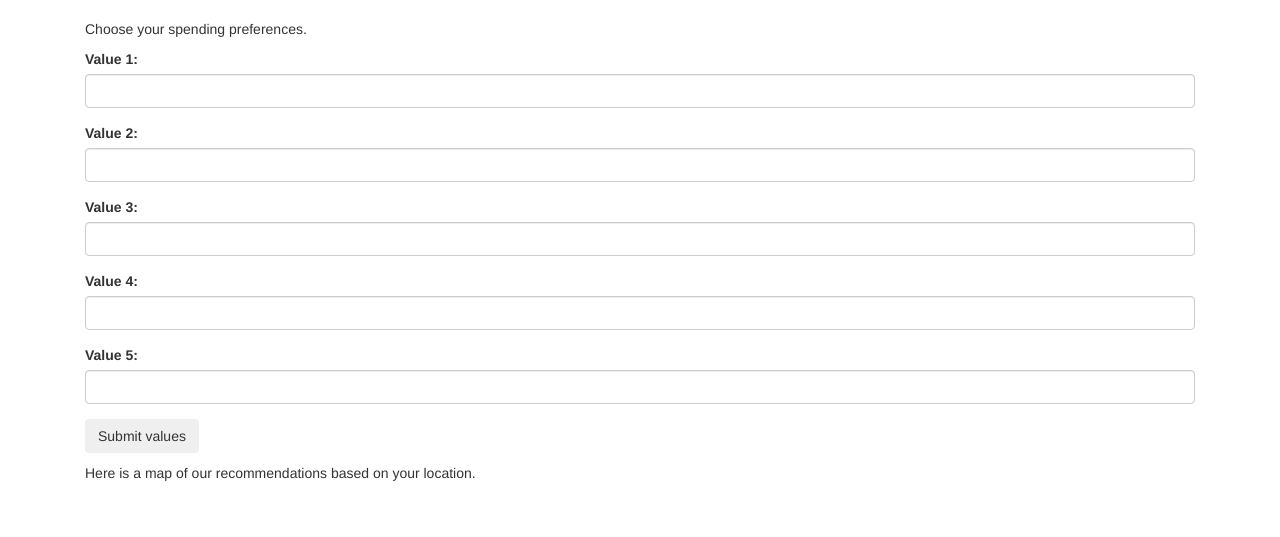
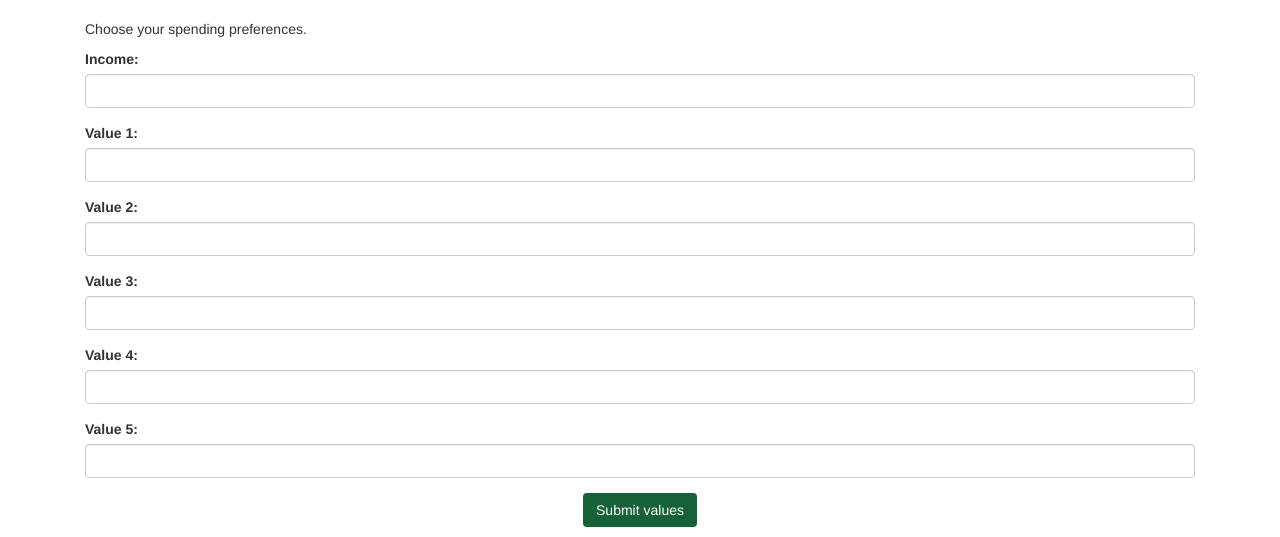
Before and after one commit to aaronabraham311/Leonardo, a Flask app: page / in a window 1280 px wide. Shown: the part 1152-1689 px from the top of the page. Before the commit the page ends 1633 px from the top, so only its background shows below. Run offline with Flask 2, Linux system fonts and the light colour scheme; some libraries are stand-ins or nearby versions.

Commit message:
Semi-final UI edits

```diff
--- a/app/app.py
+++ b/app/app.py
@@ -11,6 +11,7 @@ USER_SLIDER_2 = ""
 USER_SLIDER_3 = ""
 USER_SLIDER_4 = ""
 USER_SLIDER_5 = ""
+INCOME = ""
 
 API_KEY = "AIzaSyDySz37lxM4MpNo3tuUEVF7SOk26eDAr-8"
 
@@ -32,11 +33,14 @@ def index():
 
     # Getting slider values
     if form.validate_on_submit():
+        INCOME = form.income.data
         USER_SLIDER_1 = form.slider_1.data
         USER_SLIDER_2 = form.slider_2.data
         USER_SLIDER_3 = form.slider_3.data
         USER_SLIDER_4 = form.slider_4.data
         USER_SLIDER_5 = form.slider_5.data
+
+        print(INCOME, ', ', USER_SLIDER_1)
 
         return redirect(url_for('recommendations'))
 
--- a/app/forms.py
+++ b/app/forms.py
@@ -4,6 +4,7 @@ from wtforms.validators import DataRequired, NumberRange
 
 # Form to create sliders for spending type
 class sliderForm(FlaskForm):
+    income = IntegerField("Income: ", validators = [DataRequired(), NumberRange(min = 0, max = 100)])
     slider_1 = IntegerField("Value 1: ", validators = [DataRequired(), NumberRange(min = 0, max = 100)])
     slider_2 = IntegerField("Value 2: ", validators = [DataRequired(), NumberRange(min = 0, max = 100)])
     slider_3 = IntegerField("Value 3: ", validators = [DataRequired(), NumberRange(min = 0, max = 100)])
--- a/app/templates/index.html
+++ b/app/templates/index.html
@@ -20,11 +20,17 @@
         width: 75%;
         margin-left: 12.5%;
       }
+
+      .navbar, .jumbotron {
+        background-color: #176139;
+        color: white
+      }
       /* Optional: Makes the sample page fill the window. */
       html, body {
         height: 100%;
         margin: 0;
         padding: 0;
+
       }
     </style>
   </head>
@@ -33,7 +39,7 @@
       <nav class="navbar navbar-default">
           <div class="container-fluid">
             <div class="navbar-header">
-              <a class="navbar-brand" href="/">HTN 2019 Project</a> <!-- AGAIN, CHANGE THIS NAME-->
+              <a class="navbar-brand" href="/" style = "color: white">HTN 2019 Project</a> <!-- AGAIN, CHANGE THIS NAME-->
             </div>
           </div>
         </nav>
@@ -73,6 +79,20 @@
 
         <form action = '' method = 'post'>
           {{ form.hidden_tag() }}
+
+          <div class="form-group">
+              {{ form.income.label(class = 'form-control-label') }}
+              {% if form.income.errors %}
+                {{ form.income(class = 'form-control form-control-lg is-invalid') }}
+                <div class = 'invalid-feedback'>
+                  {% for error in form.income.errors %}
+                    <span>{{ error }}</span>
+                  {% endfor %}
+                </div>
+              {% else %}
+                {{ form.income(class = 'form-control form-control-lg') }}
+              {% endif %}
+            </div>
 
           <div class="form-group">
             {{ form.slider_1.label(class = 'form-control-label') }}
@@ -144,14 +164,11 @@
             {% endif %}
           </div>
 
-          <p> {{ form.submit(class = 'btn btn-outline-info') }}</p>
+          <div class = 'text-center'>
+              <p> {{ form.submit(class = 'btn btn-outline-info', style = "color: white; background-color: #176139") }}</p>
+          </div>
         </form>
 
-      </div>
-
-      <div class = 'col-md-12'>
-        <p> Here is a map of our recommendations based on your location. </p>
-          <!-- Call in Google Maps api -->
       </div>
     </main>
 
@@ -192,14 +209,6 @@
           dataType: "json",
           success: function() {console.log("Success")}
         })
-
-        /*
-        $.post(url, JSON.stringify(jsonData), function(){
-          console.log(JSON.stringify(jsonData));
-          console.log("Posted")
-        }).fail (function() {
-          console.log("function call failed...");
-        }); */
       }
 
     </script>
```
Also changed, not shown: app/templates/recommendations.html (+13 -1 lines).
